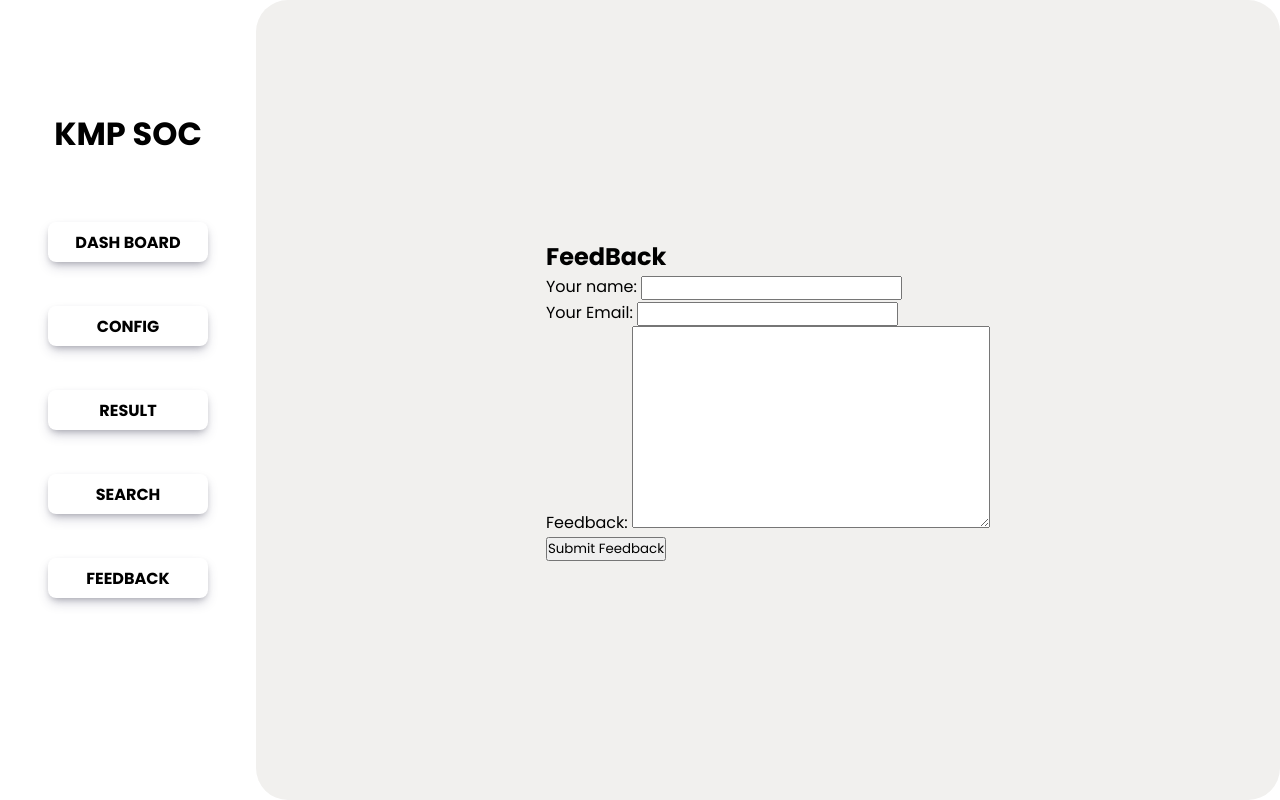
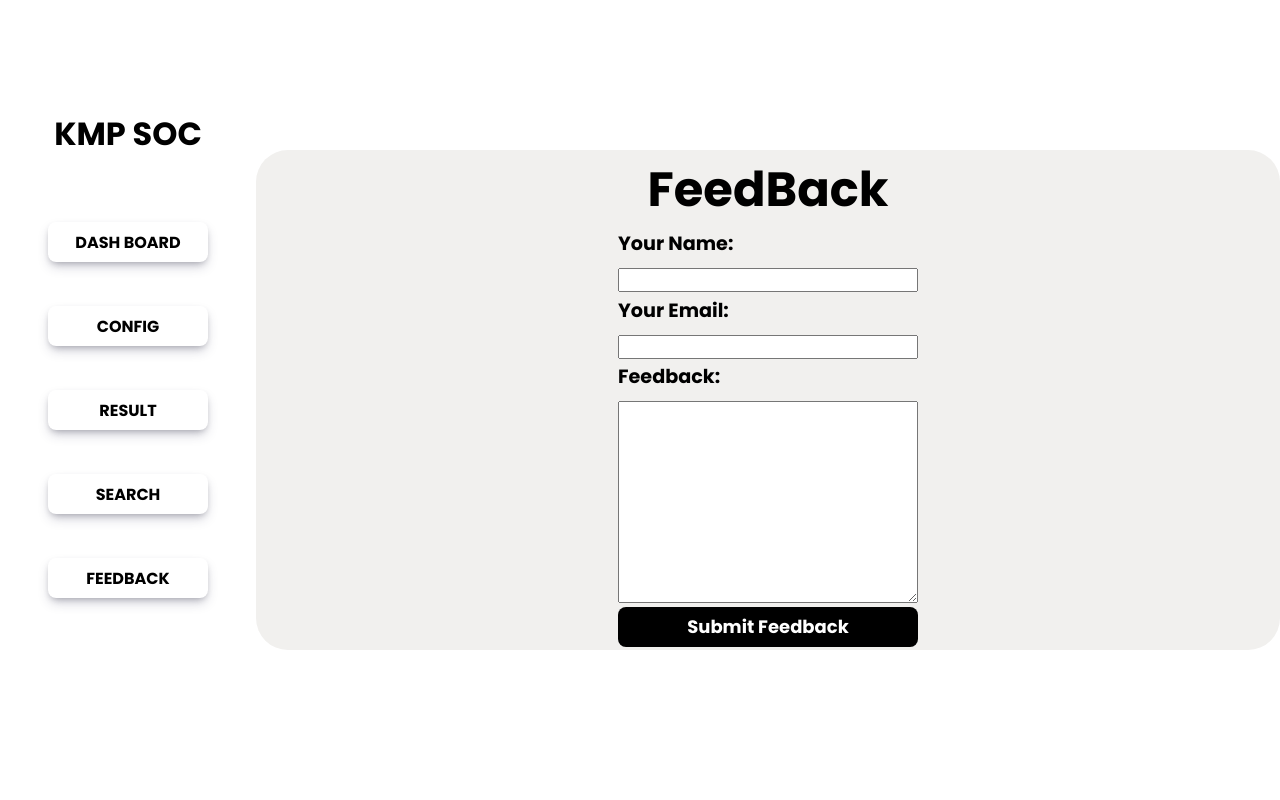
Before and after one commit to 444fck/public, a Django app: a page that uses function/templates/function/base.html in a window 1280 px wide. Run offline with Django 4.2, Linux system fonts and the light colour scheme; some libraries are stand-ins or nearby versions.

Commit message:
add frontend

```diff
--- a/WEB/settings.py
+++ b/WEB/settings.py
@@ -40,7 +40,6 @@ INSTALLED_APPS = [
     'django.contrib.staticfiles',
     'core',
     'function',
-    'tailwind',
     'theme',
     'django_browser_reload',
 ]
@@ -91,7 +90,7 @@ DATABASES = {
         'ENGINE': 'django.db.backends.mysql',
         'NAME': 'nckh',
         'USER':'root',
-        'PASSWORD':'hoangphuc34',
+        'PASSWORD':'phongquoc',
         'HOST':'127.0.0.1',
         'PORT':'3306'
     }
--- a/core/views.py
+++ b/core/views.py
@@ -5,7 +5,7 @@ def home(request):
     conn = mysql.connector.connect(
         host="localhost",
         user="root",
-        password="hoangphuc34",
+        password="phongquoc",
         database="nckh"
     )
     cur = conn.cursor()
--- a/function/templates/function/base.html
+++ b/function/templates/function/base.html
@@ -1,6 +1,7 @@
 {% load static %}
 <!DOCTYPE html>
 <html lang="en">
+
 <head>
     <link href="https://fonts.googleapis.com/css?family=Montserrat:400,700,200" rel="stylesheet" />
     <link rel="stylesheet" href="https://maxcdn.bootstrapcdn.com/font-awesome/latest/css/font-awesome.min.css" />
@@ -32,7 +33,7 @@
             background-color: #ddd;
         }
 
-        .pagination .page-current{
+        .pagination .page-current {
             background-color: #4CAF50;
             border: 1px solid #4CAF50;
             color: white;
@@ -55,9 +56,16 @@
         </section>
 
         <section class="main__content__subpage">
+            <div>
                 {% block content %}
                 {% endblock content %}
+            </div>
+
+            <div>
+                {% block js %}
+                {% endblock js %}</div>
         </section>
+    </div>
 
 
     <script src="https://cdn.jsdelivr.net/npm/chart.js"></script>
@@ -67,14 +75,14 @@
         var myPieChart = new Chart(ctx, {
             type: '{{ chart_data_pie.type }}',
             data: {
-                labels: {{ chart_data_pie.labels|safe }},
+                labels: {{ chart_data_pie.labels | safe }},
         datasets: [{
-                    data: {{ chart_data_pie.values|safe }},
+            data: {{ chart_data_pie.values | safe }},
             backgroundColor: [
             'rgba(255, 99, 132, 0.2)',
             'rgba(54, 162, 235, 0.2)'
         ],
-                    borderColor:[
+            borderColor: [
             'rgba(255, 99, 132, 1)',
             'rgba(54, 162, 235, 1)'
         ],
@@ -91,10 +99,10 @@
         var myBarChart = new Chart(ctxBar, {
             type: '{{ chart_data_bar.type }}',
             data: {
-            labels: {{ chart_data_bar.labels|safe}},
+                labels: {{ chart_data_bar.labels | safe }},
         datasets: [{
             label: '# of Links',
-                data: {{ chart_data_bar.values|safe}},
+            data: {{ chart_data_bar.values | safe }},
             backgroundColor: 'rgba(54, 162, 235, 0.2)',
             borderColor: 'rgba(54, 162, 235, 1)',
             borderWidth: 1
@@ -114,8 +122,7 @@
     });
     </script>
 
-    {% block js %}
-    {% endblock js %}
+
 </body>
 
 </html>
--- a/function/templates/function/feedback.html
+++ b/function/templates/function/feedback.html
@@ -3,17 +3,22 @@
 {% block content %}
 <form action="{% url 'function:feedback' %}" method="post">
     {% csrf_token %}
+    <div class="feedback_form">
         <h1>FeedBack</h1>
 
+        <section>
             <label for="name">Your name:</label>
             <input type="text" id="name" name="name" required>
-        <br>
+        </section>
+        <section>
             <label for="email">Your Email:</label>
             <input type="email" id="email" name="email" required>
-        <br>
+        </section>
+        <section>
             <label for="feedback">Feedback:</label>
             <textarea name="feedback" id="feedback" cols="30" rows="10" required></textarea>
-        <br>
+        </section>
         <button type="submit">Submit Feedback</button>
+    </div>
 </form>
 {% endblock content %}
--- a/function/templates/function/search.html
+++ b/function/templates/function/search.html
@@ -1,7 +1,7 @@
 {% extends 'function/base.html' %}
 
 {% block content %}
-    <h2>Search Results</h2>
+<h2 class="btn__title">Search Results</h2>
 <form action="{% url 'function:search' %}" method="POST">
     {% csrf_token %}
     <input type="text" name="searched" placeholder="Search...">
--- a/function/views.py
+++ b/function/views.py
@@ -17,7 +17,7 @@ import hashlib
 mydb = mysql.connector.connect(
         host="localhost",
         user="root",
-        password="hoangphuc34",
+        password="phongquoc",
         database="nckh"
     )
 cursor = mydb.cursor()
--- a/static/core/css/main.css
+++ b/static/core/css/main.css
@@ -75,6 +75,67 @@ body {
 .sidebar ul li a:hover {
     text-decoration: none;
     color: white;
+}
+
+.btn__title {
+    font-size: 64px;
+}
+
+.chart_content {
+    width: 100%;
+    height: 100%;
+    display: grid;
+    grid-template-columns: 1fr 1fr;
+    place-items: center;
+}
+
+.feedback_form {
+    width: 600px;
+    height: 500px;
+    display: flex;
+    flex-direction: column;
+    justify-content: space-evenly;
+    align-items: center;
+}
+
+.feedback_form h1 {
+    font-size: 48px;
+}
+
+.feedback_form section {
+    width: 50%;
+    display: flex;
+    flex-direction: column;
+    justify-content: flex-start;
+    gap: 10px;
+    align-items: flex-start;
+}
+
+
+.feedback_form section input {
+    width: 100%;
+}
+
+.feedback_form section label {
+    font-size: 1.2rem;
+    text-transform: capitalize;
+    font-weight: bold;
+}
+
+.feedback_form section textarea {
+    width: 100%;
+}
+
+.feedback_form button {
+    width: 50%;
+    height: 40px;
+    color: white;
+    background-color: black;
+    border: none;
+    border-radius: 8px;
+    font-size: 18px;
+    font-weight: bold;
+
 }
 
 /* main content */
@@ -219,7 +280,7 @@ body {
 
 .main__content__subpage {
     width: 100%;
-    height: 800px;
+    height: fit-content;
     background-color: #f1f0ee;
     display: flex;
     justify-content: center;
@@ -280,6 +341,12 @@ body {
     padding: 5px;
 }
 
+.form__config {
+    grid-area: form__config;
+    display: grid;
+    grid-template-columns: repeat(4, 1fr);
+}
+
 .form__button {
     grid-area: form__button;
     width: 400px;
@@ -303,7 +370,7 @@ body {
     grid-template-areas: "firstName__input lastName__input"
         "email__input phone__input"
         "idNumber__input source__input"
-        "form__button form__button";
+        "form__config form__config";
 }
 
 .input__form {
@@ -337,7 +404,7 @@ body {
 
 /* table */
 .styled-table {
-    width: 80%;
+    width: 100% !important;
     height: 80%;
     border-collapse: collapse;
     margin: 25px 0;
```
Also changed, not shown: function/templates/function/config.html (+7 -8 lines), templates/core/index.html (+7 -5 lines), package-lock.json (deleted), static/core/css/bootstrap.min.css. Lines whose indentation alone changed are shown as unchanged.
